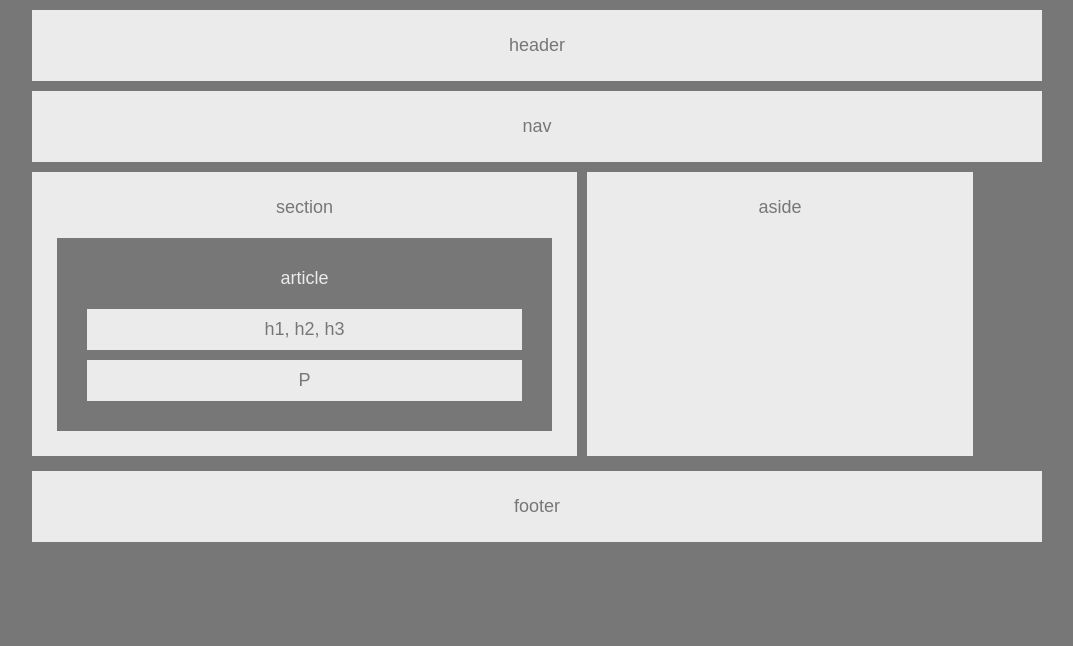
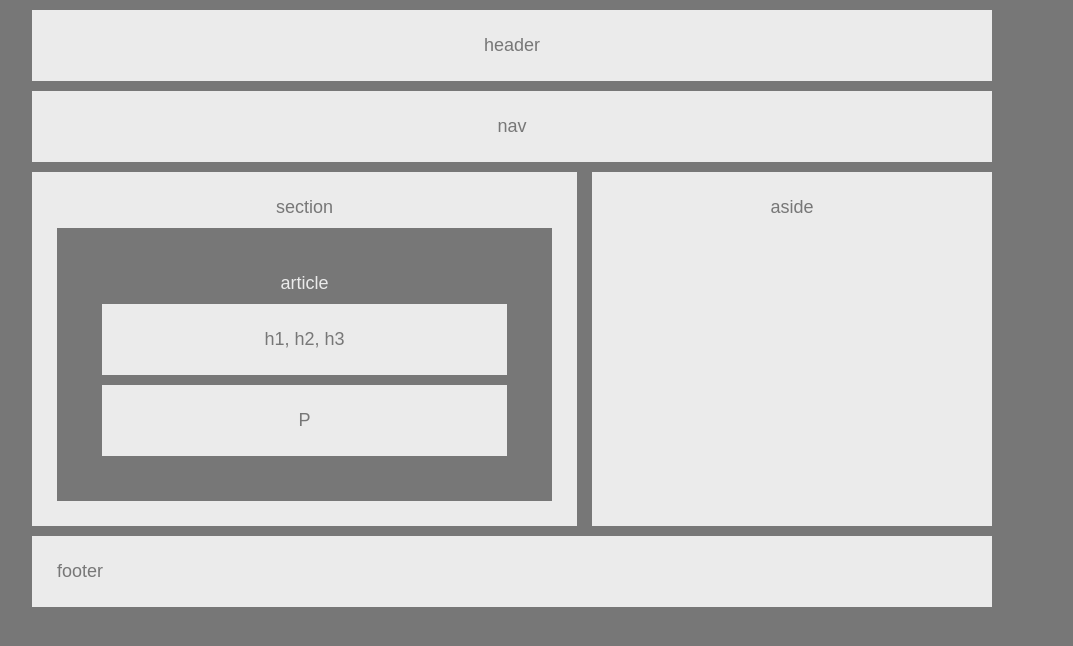
Before and after one commit to MarvieSolis/HW-Wireframe, a plain HTML site: page index.html in a window 1280 px wide. Shown: the whole page, without its empty margins (128-1201 px from the left). Drawn offline with Linux system fonts and the light colour scheme.

Commit message:
Finalized changes

```diff
--- a/index.html
+++ b/index.html
@@ -17,6 +17,7 @@
     <nav>
         nav
     </nav>
+
 
 
     <div id="section">
@@ -44,11 +45,13 @@
     </div>
 
 
-    <div id="aside">
+    <aside>
 
         aside
 
-    </div>
+    </aside>
+
+
 
 
     <footer>
--- a/style.css
+++ b/style.css
@@ -9,7 +9,7 @@ body {
 
 
 header {
-    width: 100%;
+    clear: both;
     background-color: #ebebeb;
     padding: 25px;
     text-align: center;
@@ -19,7 +19,7 @@ header {
 
 
 nav {
-    width: 100%;
+    clear: both;
     background-color: #ebebeb;
     padding: 25px;
     text-align: center;
@@ -43,51 +43,49 @@ body #section {
     padding: 25px;
     text-align: center;
     margin-top: 10px;
+    margin-right: 10px;
+    margin-bottom: 10px;
     display: inline-block;
     float: left;
 }
 
+
 body #section #article {
     background-color: #777;
     color: #ebebeb;
-    padding: 30px;
-    margin-top: 20px;
+    margin-top: 10px;
+    padding: 45px;
 }
 
+
 body #section #article #h {
-    background-color: #ebebeb;
+    background-color:#ebebeb;
     color: #777;
-    padding: 10px;
-    margin-top: 20px;
+    margin-top: 10px;
+    padding: 25px;
 }
+
 
 body #section #article #p {
     background-color: #ebebeb;
     color: #777;
-    padding: 10px;
     margin-top: 10px;
+    padding: 25px;
 }
 
-body #aside {
+ body aside {
      background-color: #ebebeb;
+     text-align: center;
+     margin-top: 10px;
+     margin-bottom: 10px;
+     float: right;
      padding: 25px;
-    text-align: center;
-    margin: 10px;
-    padding-bottom: 238px;
-    display: inline-block;
-    width: 35%;
-    float: left;
-    overflow: auto;
+     width: 350px;
+     padding-bottom: 308px;
  }
 
-
-
  footer {
+     padding: 25px;
      background-color: #ebebeb;
-    padding: 25px;
-    text-align: center;
-    margin: auto;
-    margin-top: 5px;
-    float: left;
-    width: 100%;
+     clear: both;
  }
```
Lines whose indentation alone changed are shown as unchanged.
